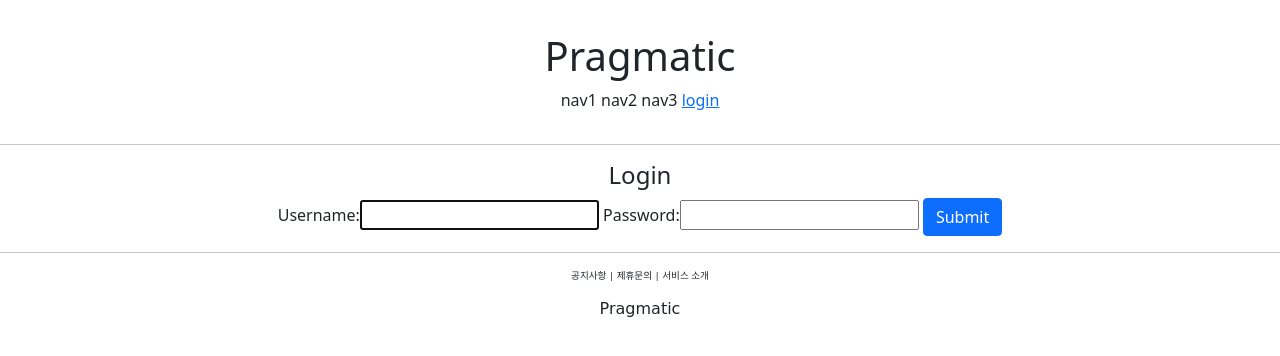
After one commit to jckim6915/pragmatic, a Django app: page /account/login/ in a window 1280 px wide. The commit adds this page. Shown: the top 356 px of the page. Run offline with Django 3.2, Linux system fonts and the light colour scheme.

Commit message:
django course 22

```diff
--- /dev/null
+++ b/accountapp/templates/accountapp/login.html
@@ -0,0 +1,18 @@
+{% extends 'base.html' %}
+
+{% block content %}
+
+  <div style="text-align: center">
+      <div>
+          <h4>Login</h4>
+      </div>
+      <div>
+          <form action="" method="post">
+              {% csrf_token %}
+              {{ form }}
+              <input type="submit" class="btn btn-primary">
+          </form>
+      </div>
+  </div>
+
+{% endblock %}
--- a/accountapp/urls.py
+++ b/accountapp/urls.py
@@ -1,3 +1,4 @@
+from django.contrib.auth.views import LoginView, LogoutView
 from django.urls import path
 
 from accountapp.views import hello_world, AccountCreateView
@@ -8,5 +9,8 @@ app_name = "accountapp"
 urlpatterns = [
     path('hello_world/', hello_world, name='hello_world'),
 
+    path('login/', LoginView.as_view(template_name='accountapp/login.html'), name='login'),
+    path('logout/', LogoutView.as_view(), name='logout'),
+
     path('create/', AccountCreateView.as_view(), name='create'),
 ]
--- a/pragmatic/settings.py
+++ b/pragmatic/settings.py
@@ -14,6 +14,8 @@ from pathlib import Path
 
 import environ
 import os
+
+from django.urls import reverse_lazy
 
 env = environ.Env(
     # set casting, default value
@@ -143,3 +145,6 @@ STATIC_ROOT = os.path.join(BASE_DIR, 'staticfiles')
 STATICFILES_DIRS = [
     BASE_DIR / "static",
 ]
+
+LOGIN_REDIRECT_URL = reverse_lazy('accountapp:hello_world')
+LOGOUT_REDIRECT_URL = reverse_lazy('accountapp:login')
--- a/templates/header.html
+++ b/templates/header.html
@@ -2,8 +2,18 @@
         <div>
             <h1 class="pragmatic_log">Pragmatic</h1>
         </div>
-            <span>nav1</span>
-            <span>nav2</span>
-            <span>nav3</span>
-            <span>nav4</span>
+       <div>
+           <span>nav1</span>
+           <span>nav2</span>
+           <span>nav3</span>
+           {% if not user.is_authenticated %}
+           <a href="{% url 'accountapp:login' %}?next={{ request.path }}"
+                <span>login</span>
+           </a>
+           {% else %}
+           <a href="{% url 'accountapp:logout' %}?next={{ request.path }}"
+                <span>logout</span>
+           </a>
+           {% endif %}
+       </div>
     </div>
```
